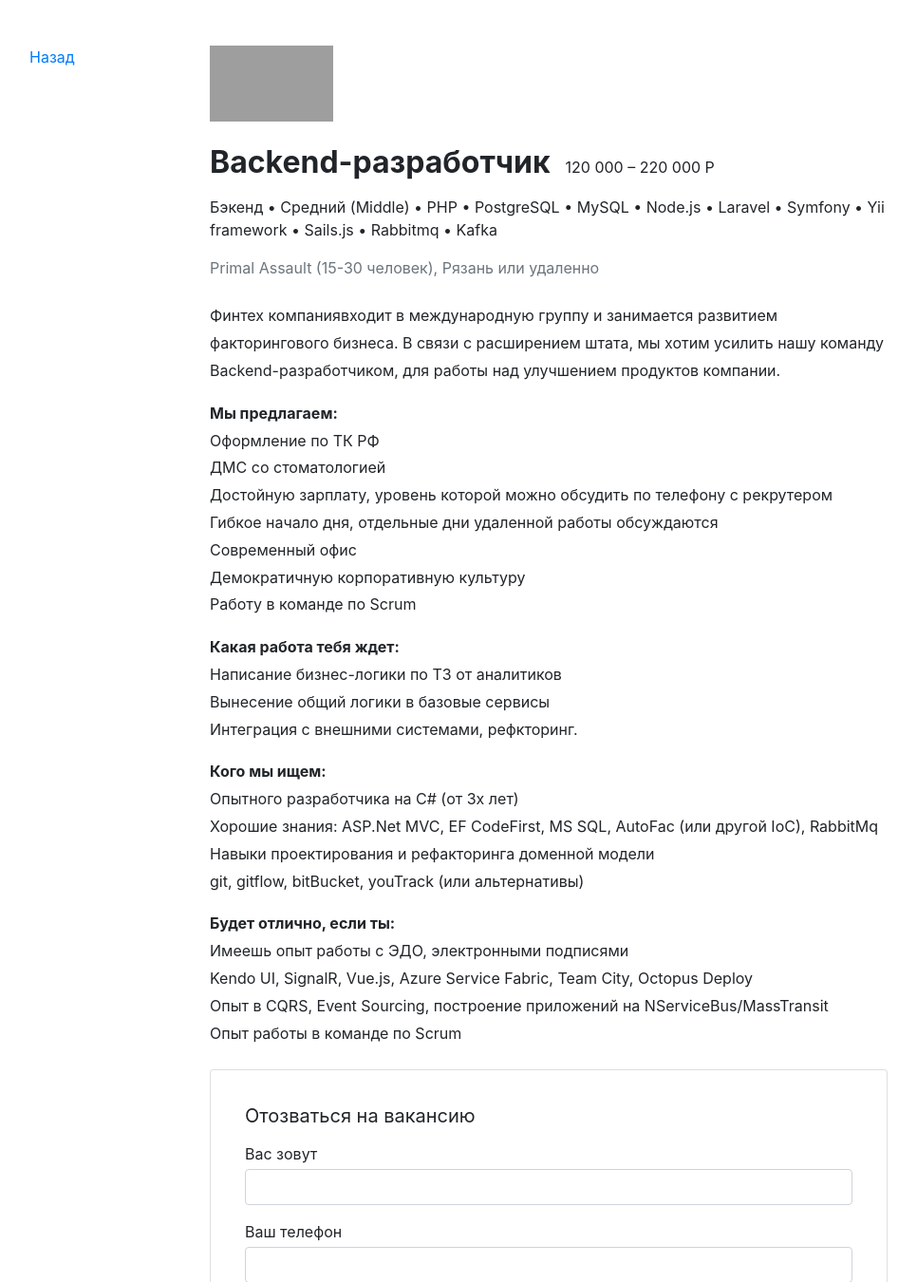
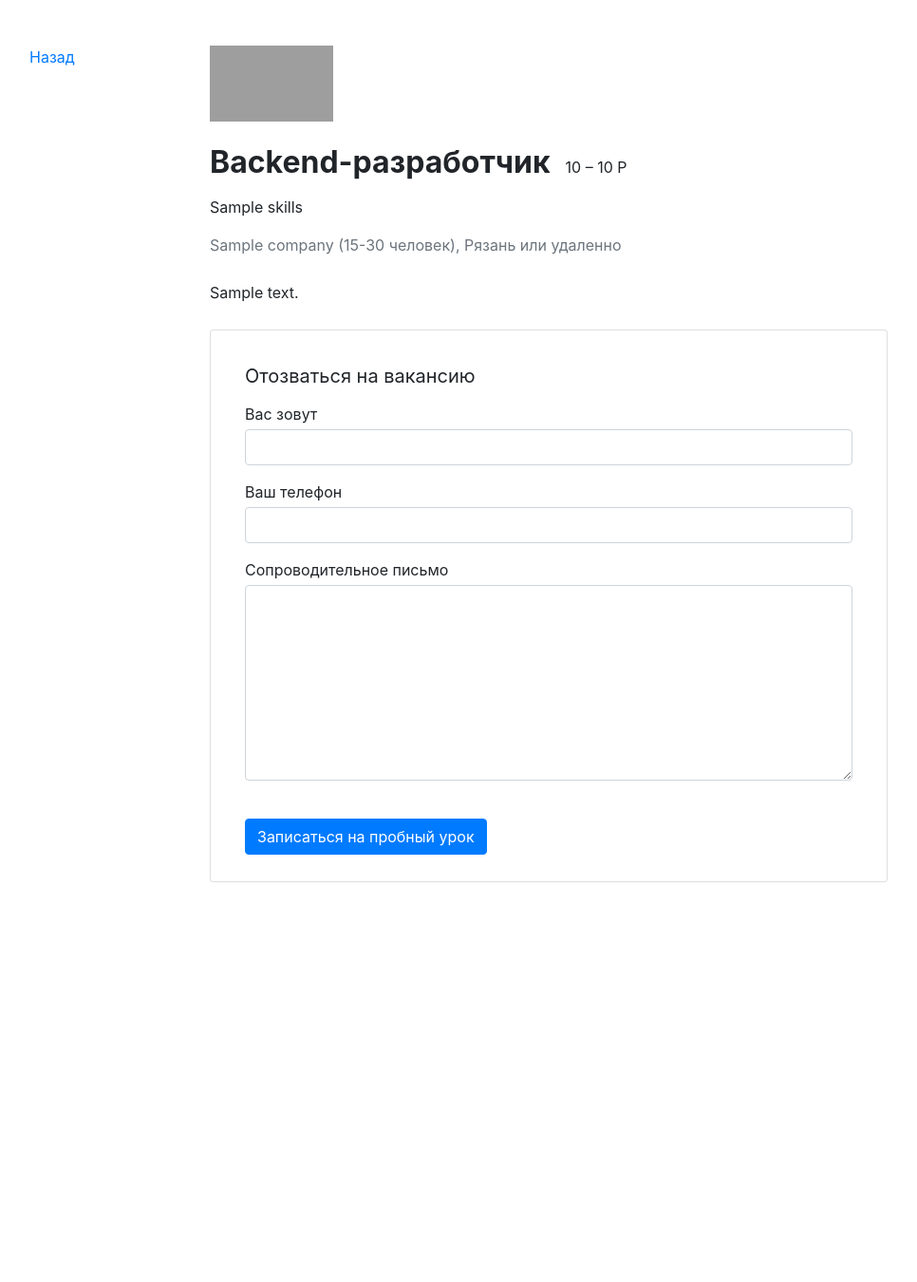
Before and after one commit to VadimKST/stepik_vacancies_3_week, a Python web app: template vacancy/templates/vacancy/vacancy.html in a window 1280 px wide. Shown: the part 72-1422 px from the top of the page at 95% size, without its empty margins (70-1036 px from the left). After the commit the page ends 1001 px from the top, so only its background shows below. Run offline with Jinja, Linux system fonts and the light colour scheme; the template is opened without the code that fills it: most values are stand-ins (such as "Sample title", 1, 10 or a date in 2020); some libraries are stand-ins or nearby versions; grey boxes are pictures that could not be loaded.

Commit message:
Second Init

```diff
--- a/vacancy/templates/vacancy/base.html
+++ b/vacancy/templates/vacancy/base.html
@@ -3,7 +3,7 @@
 
 <head>
   <meta charset="UTF-8">
-  <title>Вакансии | Джуманджи</title>
+  <title>{{ page_title }}</title>
   <meta name="viewport" content="width=device-width, initial-scale=1.0, user-scalable=no">
   <link rel="stylesheet" href="https://stackpath.bootstrapcdn.com/bootstrap/4.3.1/css/bootstrap.min.css" integrity="sha384-ggOyR0iXCbMQv3Xipma34MD+dH/1fQ784/j6cY/iJTQUOhcWr7x9JvoRxT2MZw1T" crossorigin="anonymous">
 </head>
--- a/vacancy/templates/vacancy/vacancy.html
+++ b/vacancy/templates/vacancy/vacancy.html
@@ -3,7 +3,7 @@
 
 <head>
   <meta charset="UTF-8">
-  <title>Вакансия | Джуманджи</title>
+  <title>{{ page_title }}</title>
   <meta name="viewport" content="width=device-width, initial-scale=1.0, user-scalable=no">
   <link rel="stylesheet" href="https://stackpath.bootstrapcdn.com/bootstrap/4.3.1/css/bootstrap.min.css" integrity="sha384-ggOyR0iXCbMQv3Xipma34MD+dH/1fQ784/j6cY/iJTQUOhcWr7x9JvoRxT2MZw1T" crossorigin="anonymous">
 </head>
@@ -43,38 +43,12 @@
           <a href="#"><img src="https://place-hold.it/130x80" width="130" height="80" alt=""></a>
           <div class="d-flex align-items-baseline align-content-baseline">
             <h1 class="h2 mt-4 font-weight-bold" >Backend-разработчик</h1>
-            <p class="m-0 pl-3">120 000 – 220 000 Р</p>
+            <p class="m-0 pl-3">{{ vacancy.salary_from }} – {{ vacancy.salary_to }} Р</p>
           </div>
-          <p class="mt-2">Бэкенд • Средний (Middle) • PHP • PostgreSQL • MySQL • Node.js • Laravel • Symfony • Yii framework • Sails.js • Rabbitmq • Kafka</p>
-          <p class="text-muted mb-4">Primal Assault (15-30 человек), Рязань или удаленно</p>
+          <p class="mt-2">{{ v.skills }}</p>
+          <p class="text-muted mb-4">{{ company }} (15-30 человек), Рязань или удаленно</p>
           <div style="line-height: 1.8;">
-            <p>Финтех компаниявходит в международную группу  и занимается развитием факторингового бизнеса. В связи с расширением штата, мы хотим усилить нашу команду Backend-разработчиком, для работы над улучшением продуктов компании.</p>
-            <p><b>Мы предлагаем: </b><br>
-              Оформление по ТК РФ<br>
-              ДМС со стоматологией<br>
-              Достойную зарплату, уровень которой можно обсудить по телефону с рекрутером<br>
-              Гибкое начало дня, отдельные дни удаленной работы обсуждаются<br>
-              Современный офис<br>
-              Демократичную корпоративную культуру<br>
-              Работу в команде по Scrum
-            </p>
-            <p><b>Какая работа тебя ждет: </b><br>
-              Написание бизнес-логики по ТЗ от аналитиков<br>
-              Вынесение общий логики в базовые сервисы<br>
-              Интеграция с внешними системами, рефкторинг.
-            </p>
-            <p><b>Кого мы ищем: </b><br>
-              Опытного разработчика на C# (от 3х лет)<br>
-              Хорошие знания: ASP.Net MVC, EF CodeFirst, MS SQL, AutoFac (или другой IoC), RabbitMq <br>
-              Навыки проектирования и рефакторинга доменной модели <br>
-              git, gitflow, bitBucket, youTrack (или альтернативы)
-            </p>
-            <p><b>Будет отлично, если ты:</b><br>
-              Имеешь опыт работы с ЭДО, электронными подписями<br>
-              Kendo UI, SignalR, Vue.js, Azure Service Fabric, Team City, Octopus Deploy<br>
-              Опыт в CQRS, Event Sourcing, построение приложений на NServiceBus/MassTransit<br>
-              Опыт работы в команде по Scrum
-            </p>
+            {{ description|safe }}
           </div>
           <form action="/echo" class="card mt-4 mb-3" enctype="multipart/form-data">
             <div class="card-body mx-3">
```
Also changed, not shown: script.py (+35 -27 lines), stepik_vacancies/urls.py (+7 -7 lines), vacancy/templates/vacancy/index.html (+7 -41 lines), vacancy/views.py (+54 -14 lines).
